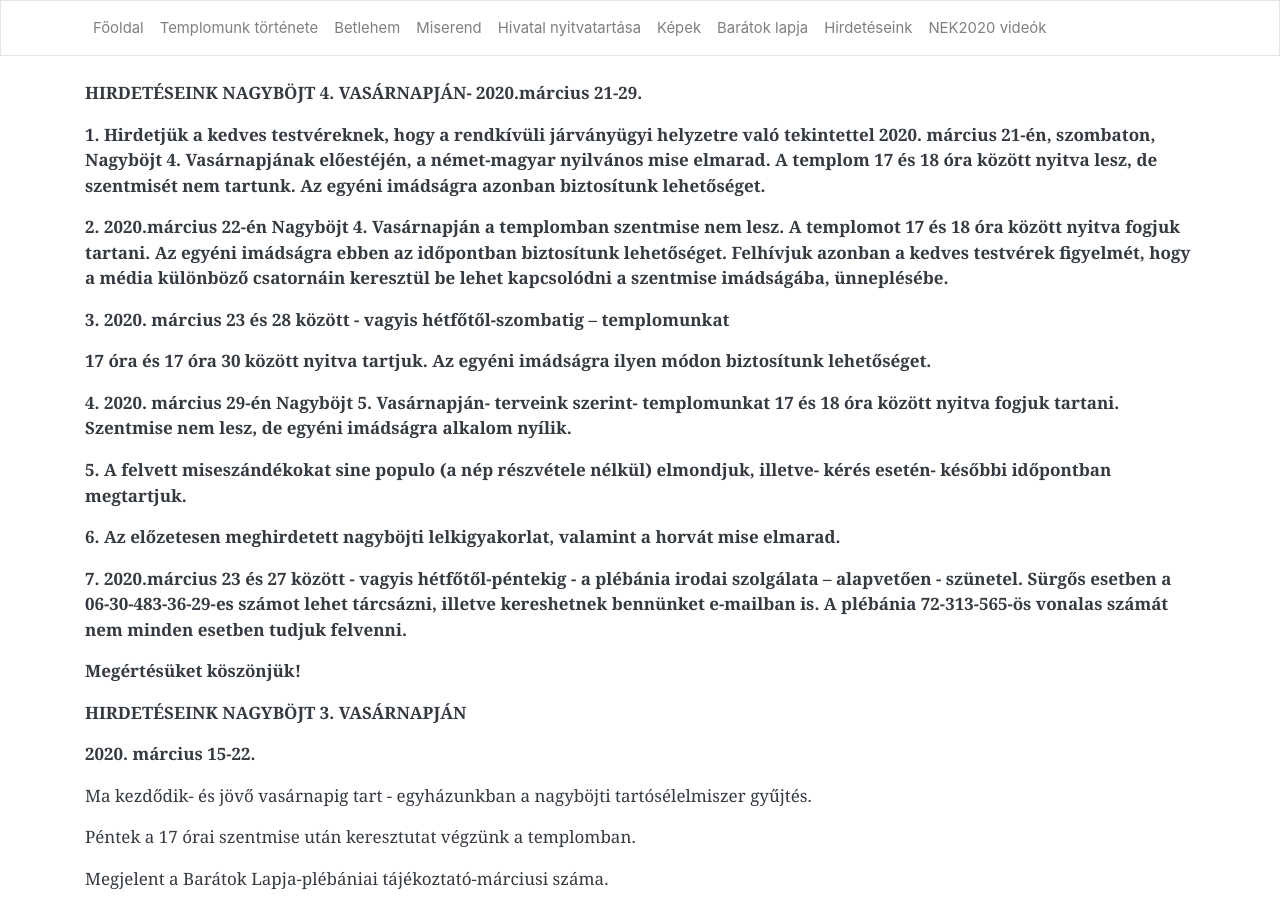
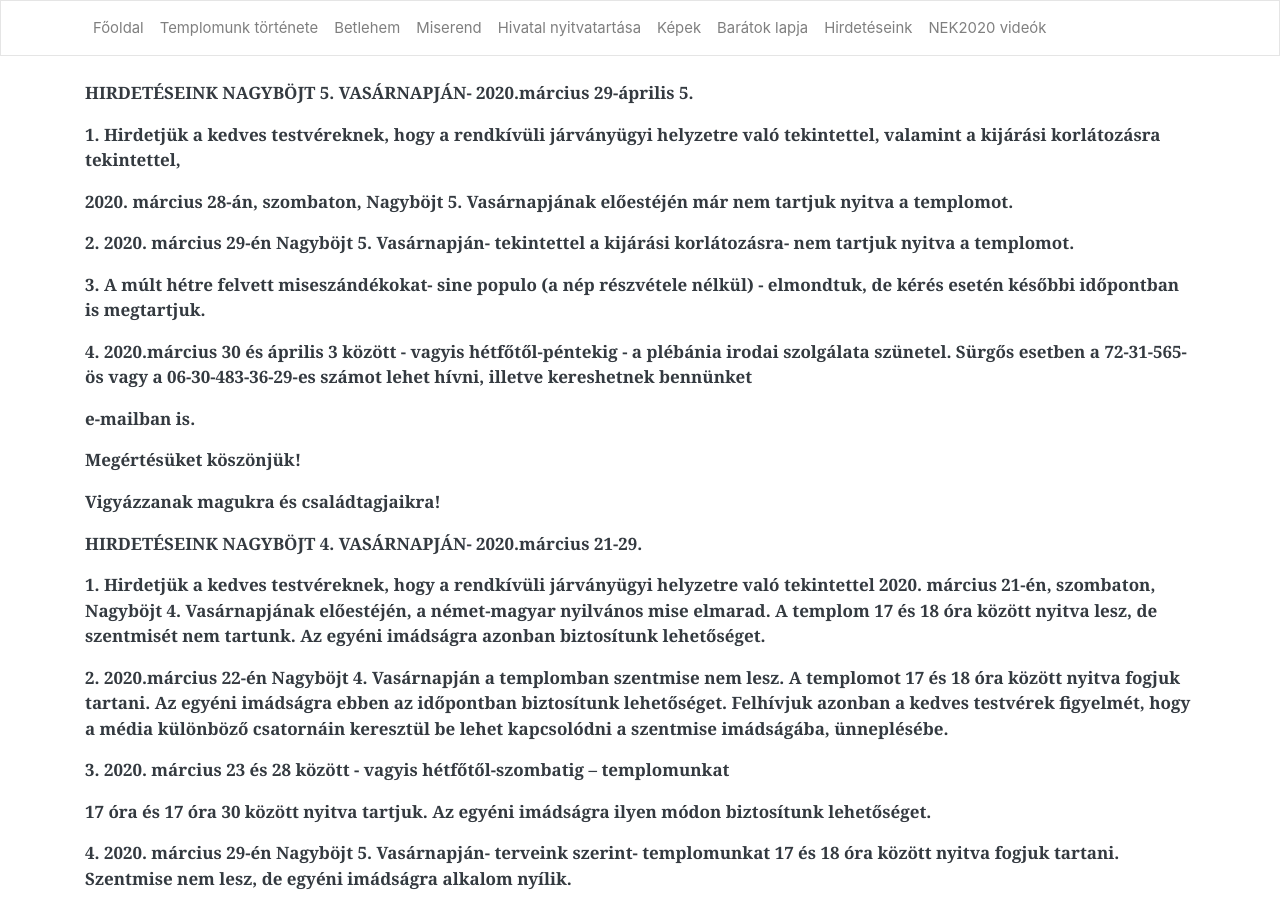
Before and after one commit to pecsi-ferences/pecsi-ferences.github.io, a Jekyll site: the page built from hirdeteseink.md, in a window 1280 px wide and 900 px high. Built offline with Jekyll 4.4.1, drawn with Linux system fonts in a browser that asks for light colours; nearby versions of some CDN libraries.

Commit message:
Update from Forestry.io Zoltán Dohány updated hirdeteseink.md

```diff
--- a/hirdeteseink.md
+++ b/hirdeteseink.md
@@ -3,6 +3,24 @@ layout: default
 title: Hirdetéseink
 
 ---
+**HIRDETÉSEINK NAGYBÖJT 5. VASÁRNAPJÁN- 2020.március 29-április 5.**
+
+**1. Hirdetjük a kedves testvéreknek, hogy a rendkívüli járványügyi helyzetre való tekintettel, valamint a kijárási korlátozásra tekintettel,**
+
+**2020. március 28-án, szombaton, Nagyböjt 5. Vasárnapjának előestéjén már nem tartjuk nyitva a templomot.**
+
+**2. 2020. március 29-én Nagyböjt 5. Vasárnapján- tekintettel a kijárási korlátozásra- nem tartjuk nyitva a templomot.**
+
+**3. A múlt hétre felvett miseszándékokat- sine populo (a nép részvétele nélkül) - elmondtuk, de kérés esetén későbbi időpontban is megtartjuk.**
+
+**4. 2020.március 30 és április 3 között - vagyis hétfőtől-péntekig - a plébánia irodai szolgálata szünetel. Sürgős esetben a 72-31-565-ös vagy a 06-30-483-36-29-es számot lehet hívni, illetve kereshetnek bennünket**
+
+**e-mailban is.**
+
+**Megértésüket köszönjük!**
+
+**Vigyázzanak magukra és családtagjaikra!**
+
 **HIRDETÉSEINK NAGYBÖJT 4. VASÁRNAPJÁN- 2020.március 21-29.**
 
 **1. Hirdetjük a kedves testvéreknek, hogy a rendkívüli járványügyi helyzetre való tekintettel 2020. március 21-én, szombaton, Nagyböjt 4. Vasárnapjának előestéjén, a német-magyar nyilvános mise elmarad. A templom 17 és 18 óra között nyitva lesz, de szentmisét nem tartunk. Az egyéni imádságra azonban biztosítunk lehetőséget.**
```
